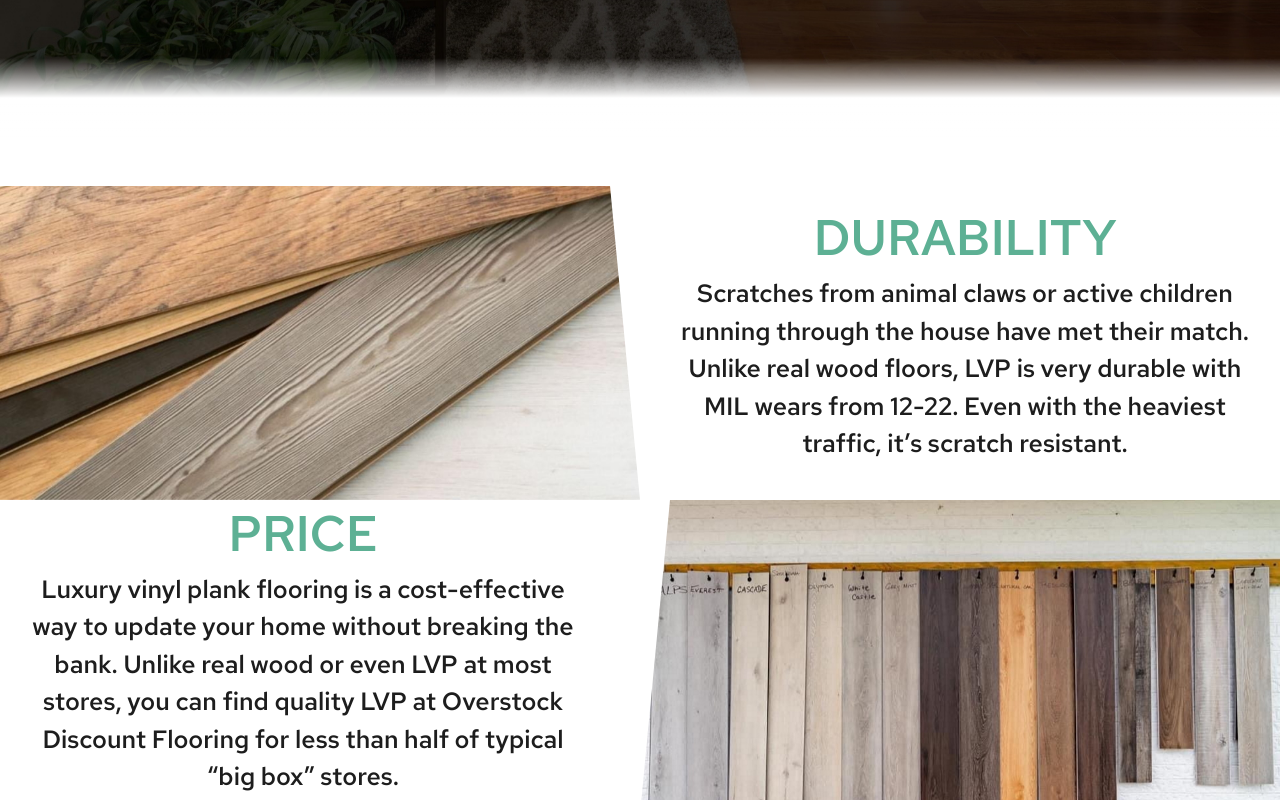
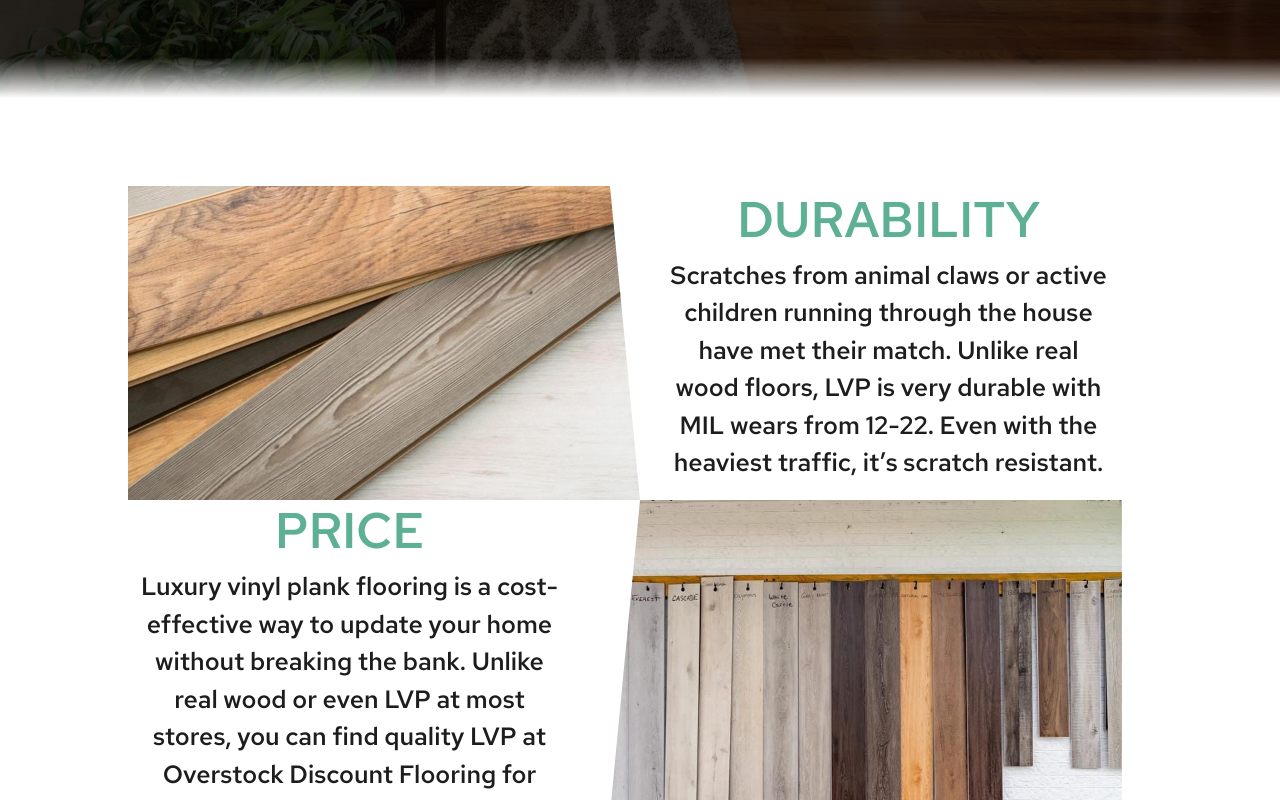
Before and after one commit to rmbass3/overstock_app, a React (Create React App) app: page / in a window 1280 px wide. Shown: the part 4420-5220 px from the top of the page. Built offline with nearby package versions, Linux system fonts and the light colour scheme.

Commit message:
Aligned LVP pictures

```diff
--- a/src/App.css
+++ b/src/App.css
@@ -199,6 +199,7 @@
 }
 
 
+
 .home-trans1 .trans1-title {
   color: var(--logo-color);
   font-family: RedHatItalics;
@@ -268,6 +269,11 @@
   position: relative;
   z-index: 3;
 }
+
+.trans1-box-right .trans1-text-container, .trans1-box-left .trans1-text-container {
+  margin: 0 auto;
+}
+
 
 /* Banner titles */
 .App .banner-title {
@@ -409,12 +415,39 @@
 
 /* Small devices (portrait tablets and large phones, 600px and up) */
 @media only screen and (min-width: 576px) {
+  .trans1-container {
+    position: relative;
+    display: block;
+  }
 
 }
 
 /* Medium devices (landscape tablets, 768px and up) */
 @media only screen and (min-width: 768px) {
 
+  .trans1-container {
+    left: 10%;
+    right: 10%;
+    position: absolute;
+    display: flex;
+    flex-direction: column;
+  }
+
+  .trans1-container .order-1 {
+    margin-left: -30px;
+  }
+
+  .trans1-container .order-2 {
+    margin-right: 30px;
+  }
+
+  .trans1-box-right .trans1-text-container {
+    margin-right: 25px;
+  }
+
+  .trans1-box-left .trans1-text-container {
+    margin-left: 25px;
+  }
 }
 
 /* Large devices (laptops/desktops, 992px and up) */
@@ -422,10 +455,14 @@
   .navbar-nav > a {
     margin: 0 30px;
   }
+
+
+
 }
 
 /* Extra large devices (large laptops and desktops, 1200px and up) */
 @media only screen and (min-width: 1200px) {
+
 
 }
 
```
